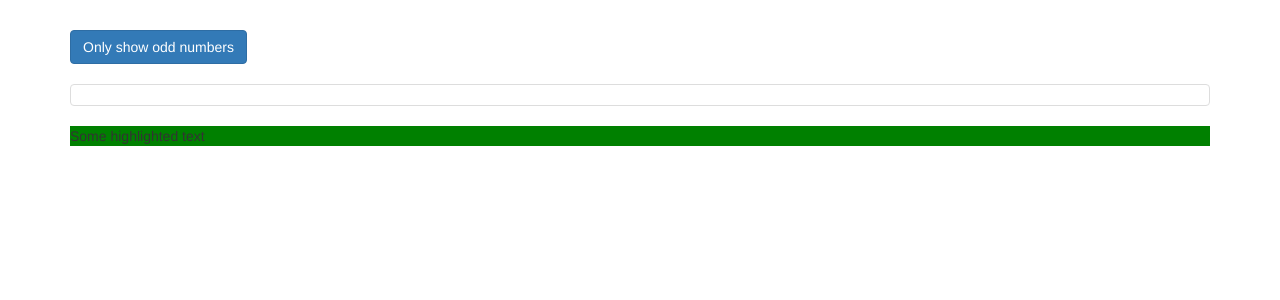
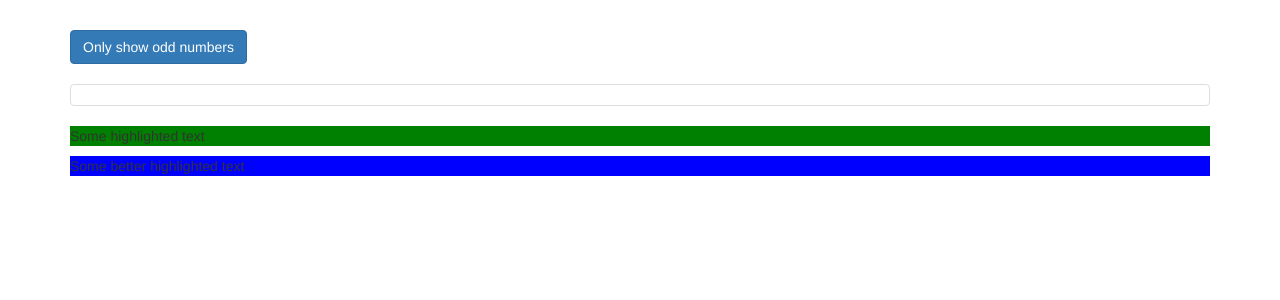
Before and after one commit to mbochynski/angular-assignments, an Angular app in the folder modules/directives/: page / in a window 1280 px wide. Shown: the top 300 px of the page. Built offline with nearby package versions, Linux system fonts and the light colour scheme.

Commit message:
Add some better highlight directive

```diff
--- a/modules/directives/src/app/app.component.html
+++ b/modules/directives/src/app/app.component.html
@@ -14,6 +14,7 @@
         <p>Only odd</p>
       </ng-template>
       <p appBasicHighlight>Some highlighted text</p>
+      <p appBetterHighlight>Some better highlighted text</p>
     </div>
   </div>
 </div>
--- a/modules/directives/src/app/app.module.ts
+++ b/modules/directives/src/app/app.module.ts
@@ -5,11 +5,13 @@
 
 import { AppComponent } from './app.component';
 import { BasicHighlighDirective } from './basic-highlight/basic-highlight.directive';
+import { BetterHighlightDirective } from './better-highlight/better-highlight.directive';
 
 @NgModule({
   declarations: [
     AppComponent,
     BasicHighlighDirective,
+    BetterHighlightDirective,
   ],
   imports: [
     BrowserModule,
--- /dev/null
+++ b/modules/directives/src/app/better-highlight/better-highlight.directive.ts
@@ -0,0 +1,13 @@
+import { Directive, Renderer2, OnInit, ElementRef } from '@angular/core';
+
+@Directive({
+  selector: '[appBetterHighlight]'
+})
+export class BetterHighlightDirective implements OnInit {
+
+  constructor(private elRef: ElementRef, private renderer: Renderer2) { }
+
+  ngOnInit() {
+    this.renderer.setStyle(this.elRef.nativeElement, 'background-color', 'blue');
+  }
+}
```
